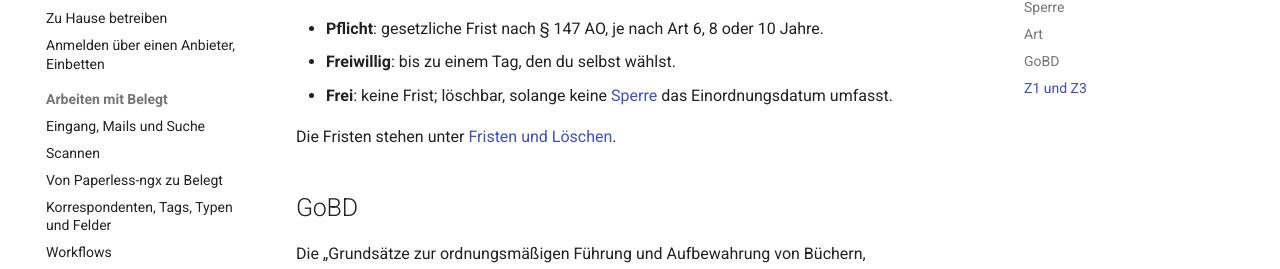
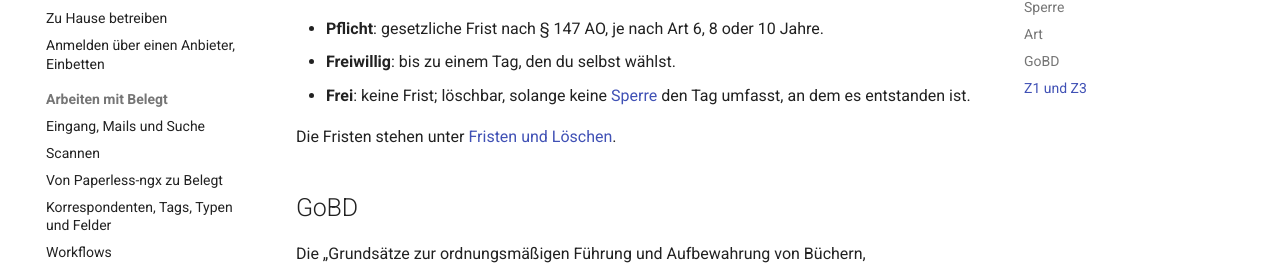
Before and after one commit to Speicherstadt/belegt, an MkDocs documentation site: the page built from docs/glossar.md, in a window 1280 px wide and 900 px high, scrolled down 837 px. Shown: the part 182-451 px from the top of the window. Built offline with MkDocs 1.6.1 and Material for MkDocs 9.7.7, drawn with Linux system fonts in a browser that asks for light colours; comment, search, counter and statistics services are not loaded.

Commit message:
Glossar: „frei“ nennt den Tag der Entstehung statt des Einordnungsdatums
Die Sperre prüft das Feld „Entstanden, empfangen oder abgesandt am“.

Co-Authored-By: Claude Sonnet 5.5 <noreply@anthropic.com>

```diff
--- a/docs/glossar.md
+++ b/docs/glossar.md
@@ -37,7 +37,7 @@ Die Art legt beim Einordnen fest, wie lange ein Dokument bleiben muss:
 
 - **Pflicht**: gesetzliche Frist nach § 147 AO, je nach Art 6, 8 oder 10 Jahre.
 - **Freiwillig**: bis zu einem Tag, den du selbst wählst.
-- **Frei**: keine Frist; löschbar, solange keine [Sperre](#sperre) das Einordnungsdatum umfasst.
+- **Frei**: keine Frist; löschbar, solange keine [Sperre](#sperre) den Tag umfasst, an dem es entstanden ist.
 
 Die Fristen stehen unter [Fristen und Löschen](fristen.md).
 
```
Also changed, not shown: 2 other files.
